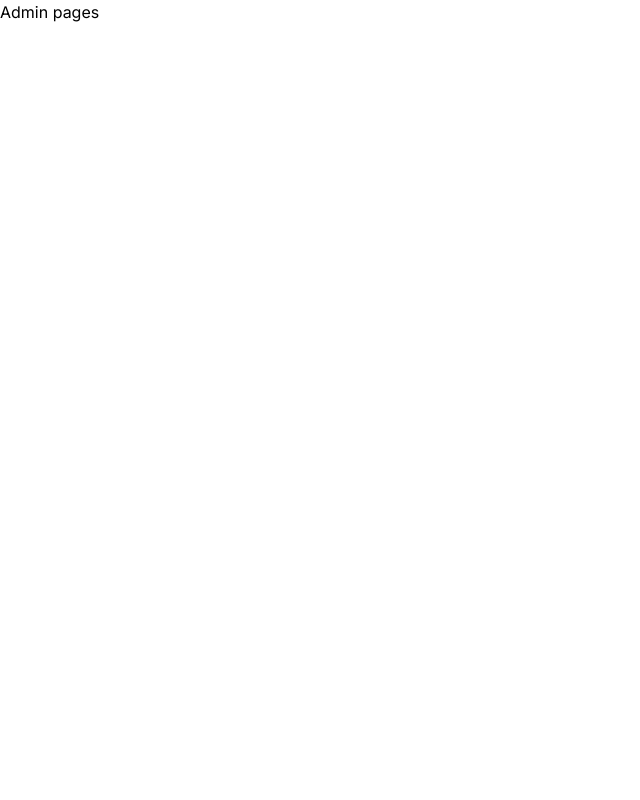
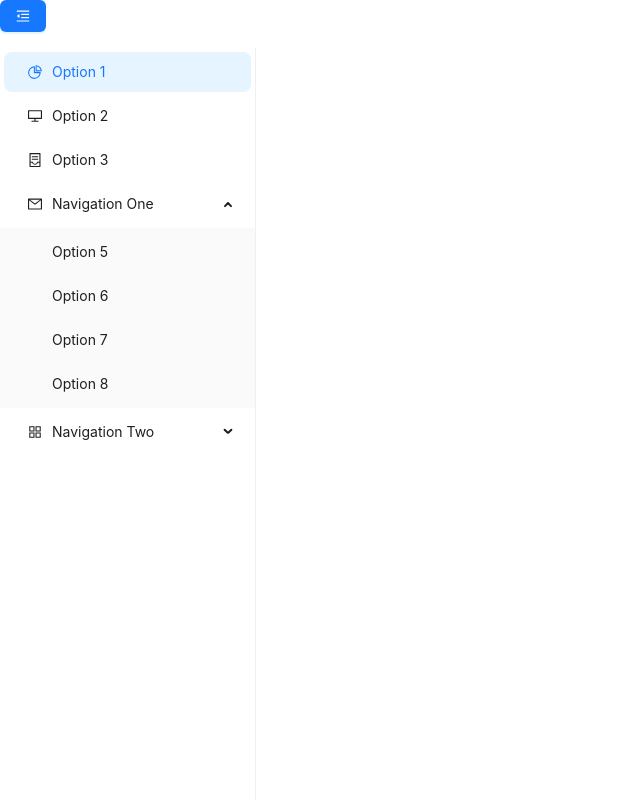
Before and after one commit to AnanthuTD/SeatMe-PWA, a Next.js app: page /admin in a window 1280 px wide. Shown: the whole page, without its empty margins (0-640 px from the left). Built offline with nearby package versions, Linux system fonts and the light colour scheme.

Commit message:
added : menu

```diff
--- /dev/null
+++ b/src/app/admin/menu.jsx
@@ -0,0 +1,70 @@
+'use client'
+
+import React, { useState } from 'react';
+import {
+    AppstoreOutlined,
+    ContainerOutlined,
+    DesktopOutlined,
+    MailOutlined,
+    MenuFoldOutlined,
+    MenuUnfoldOutlined,
+    PieChartOutlined,
+} from '@ant-design/icons';
+import { Button, Menu } from 'antd';
+function getItem(label, key, icon, children, type) {
+    return {
+        key,
+        icon,
+        children,
+        label,
+        type,
+    };
+}
+const items = [
+    getItem('Option 1', '1', <PieChartOutlined />),
+    getItem('Option 2', '2', <DesktopOutlined />),
+    getItem('Option 3', '3', <ContainerOutlined />),
+    getItem('Navigation One', 'sub1', <MailOutlined />, [
+        getItem('Option 5', '5'),
+        getItem('Option 6', '6'),
+        getItem('Option 7', '7'),
+        getItem('Option 8', '8'),
+    ]),
+    getItem('Navigation Two', 'sub2', <AppstoreOutlined />, [
+        getItem('Option 9', '9'),
+        getItem('Option 10', '10'),
+        getItem('Submenu', 'sub3', null, [getItem('Option 11', '11'), getItem('Option 12', '12')]),
+    ]),
+];
+const App = () => {
+    const [collapsed, setCollapsed] = useState(false);
+    const toggleCollapsed = () => {
+        setCollapsed(!collapsed);
+    };
+    return (
+        <div
+            className='flex flex-col h-screen max-w-[256px]'
+        >
+            <Button
+                type="primary"
+                onClick={toggleCollapsed}
+                style={{
+                    marginBottom: 16,
+                }}
+                className='w-fit'
+            >
+                {collapsed ? <MenuUnfoldOutlined /> : <MenuFoldOutlined />}
+            </Button>
+            <Menu
+                defaultSelectedKeys={['1']}
+                defaultOpenKeys={['sub1']}
+                mode="inline"
+                // theme="dark"
+                inlineCollapsed={collapsed}
+                items={items}
+                className='flex-grow'
+            />
+        </div>
+    );
+};
+export default App;
--- a/src/app/admin/page.jsx
+++ b/src/app/admin/page.jsx
@@ -1,7 +1,10 @@
 import React from 'react';
+import Menu from './menu';
 
 function Admin() {
-    return <div>Admin pages</div>;
+    return <>
+        <Menu />
+    </>;
 }
 
 export default Admin;
```
